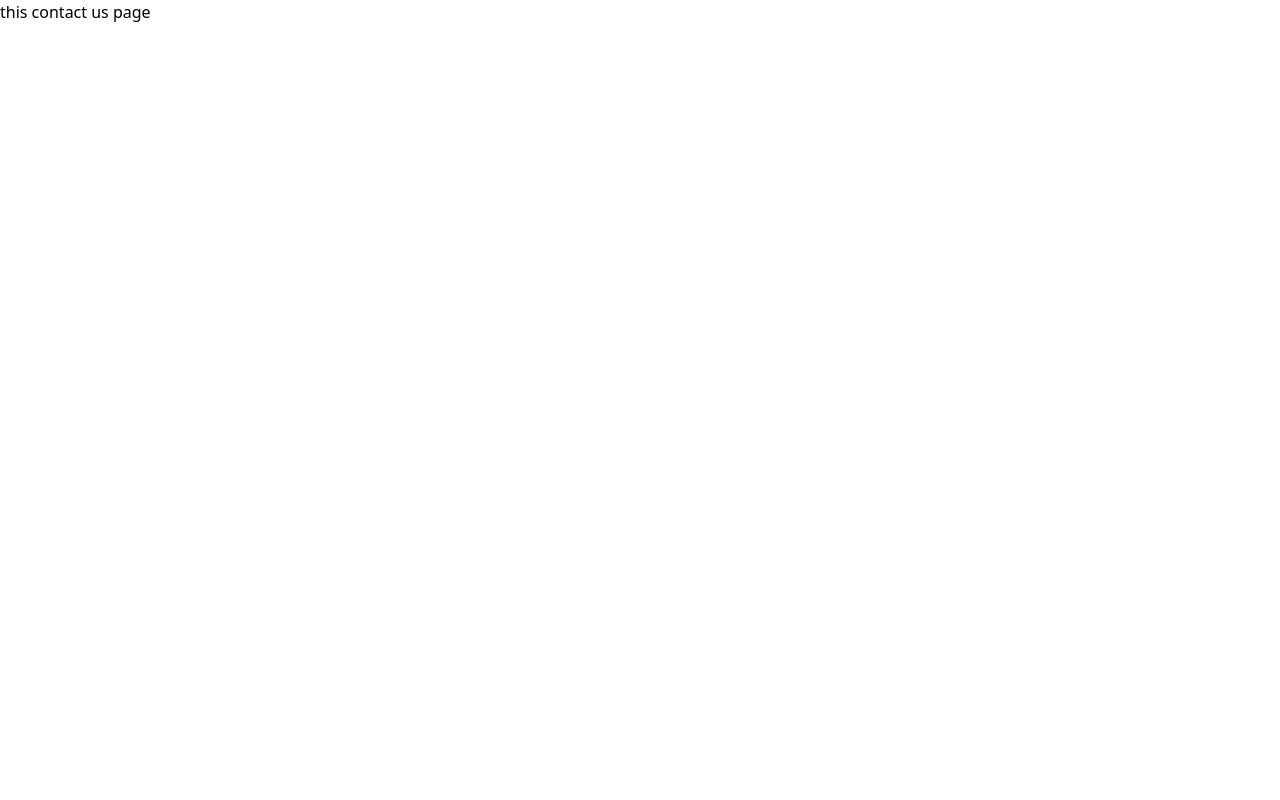
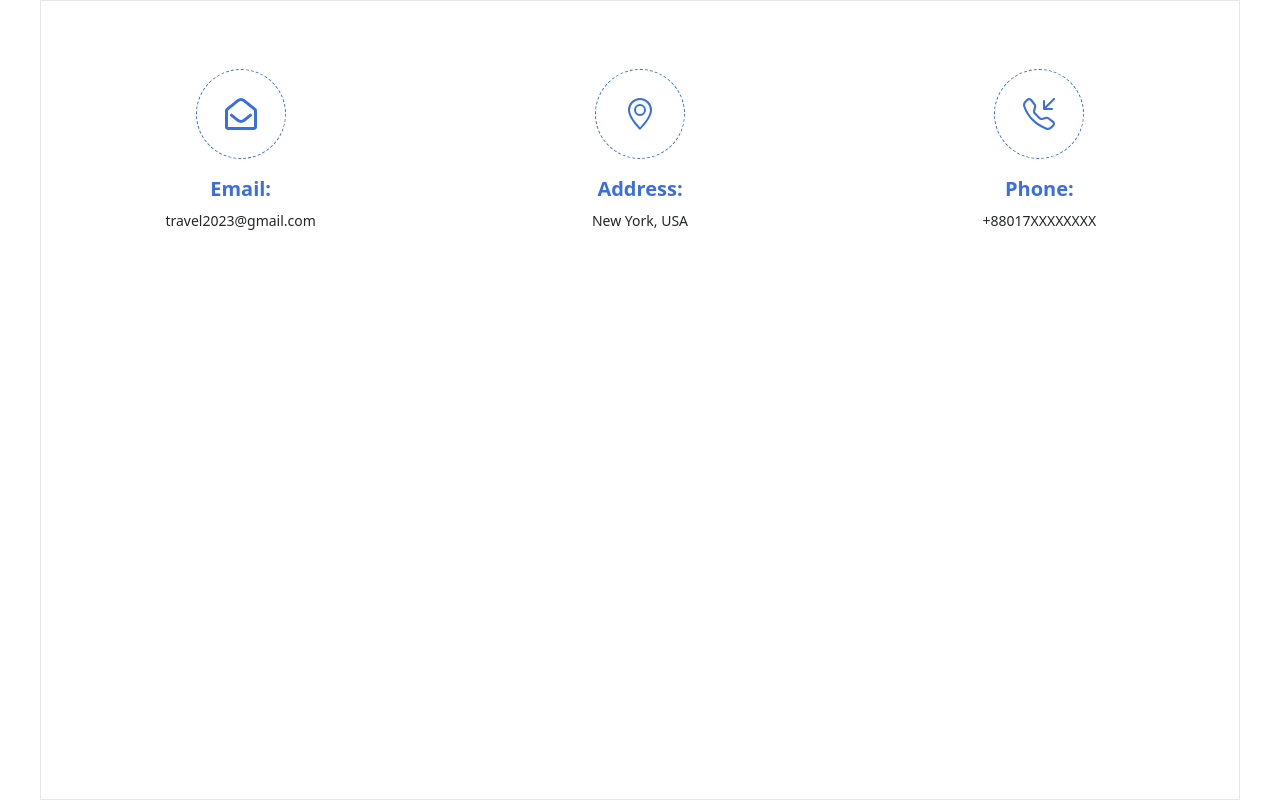
Before and after one commit to git-sujon/travel-agencies-all-in-one-place, a Next.js app: page /contact in a window 1280 px wide. Built offline with nearby package versions, Linux system fonts and the light colour scheme.

Commit message:
contact info section added on contact page

```diff
--- a/package.json
+++ b/package.json
@@ -21,6 +21,7 @@
     "react": "18.2.0",
     "react-dom": "18.2.0",
     "react-hook-form": "^7.45.4",
+    "react-icons": "^4.10.1",
     "react-redux": "^8.1.2",
     "tailwindcss": "3.3.3",
     "typescript": "5.1.6"
--- /dev/null
+++ b/src/components/contactPage/contactCard/ContactCard.tsx
@@ -0,0 +1,15 @@
+import React from 'react';
+
+const ContactCard = ({icon, title, value}: any) => {
+    return (
+        <div className=" p-5 flex flex-col items-center">
+            <div className="border p-5 lg:p-7 border-dashed rounded-full w-fit flex justify-center items-center text-primary hover:text-secondary border-primary hover:border-secondary duration-300 transition-all">
+                {icon}
+            </div>
+            <h1 className="mt-3 lg:mt-4 text-base md:text-lg lg:text-xl font-semibold text-primary">{title}</h1>
+            <p className="text-sm font-medium text-accent lg:mt-2">{value}</p>
+        </div>
+    );
+};
+
+export default ContactCard;
--- a/src/pages/contact/index.tsx
+++ b/src/pages/contact/index.tsx
@@ -1,9 +1,17 @@
-import React from 'react';
+import ContactCard from "@/components/contactPage/contactCard/ContactCard";
+import {FaRegEnvelopeOpen } from "react-icons/fa";
+import { BsGeoAlt, BsTelephoneInbound } from "react-icons/bs";
 
 const ContactUsPage = () => {
     return (
-        <div>
-            this contact us page
+        <div className=' '>
+            <div className="max-w-[1200px] mx-auto border min-h-screen">
+                <div className="grid md:grid-cols-3 py-7 md:py-12">
+                    <ContactCard icon={<FaRegEnvelopeOpen className="w-5 h-5 lg:w-8 lg:h-8"></FaRegEnvelopeOpen>} title={"Email:"} value={"travel2023@gmail.com"}></ContactCard>
+                    <ContactCard icon={<BsGeoAlt className="w-5 h-5 lg:w-8 lg:h-8"></BsGeoAlt>} title={"Address:"} value={"New York, USA"}></ContactCard>
+                    <ContactCard icon={<BsTelephoneInbound className="w-5 h-5 lg:w-8 lg:h-8"></BsTelephoneInbound>} title={"Phone:"} value={"+88017XXXXXXXX"}></ContactCard>
+                </div>
+            </div>
         </div>
     );
 };
```
Also changed, not shown: 1 other file (tests, documents, lock files or other folders).
